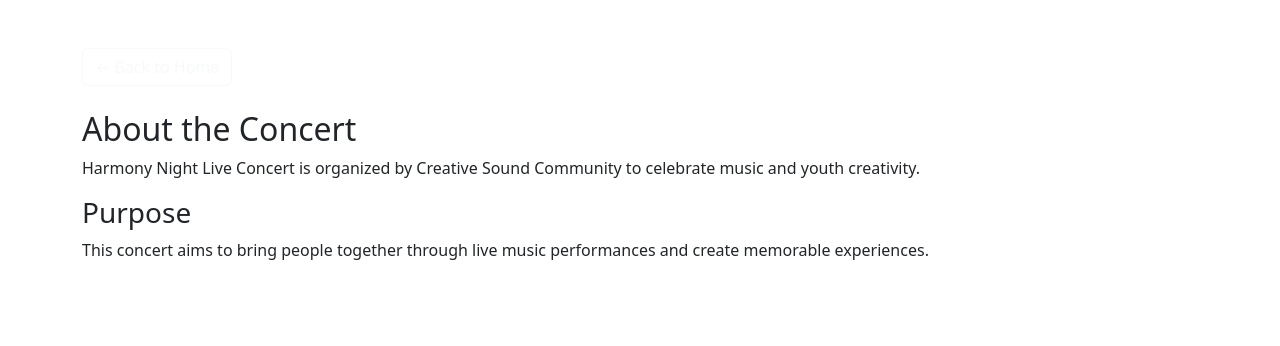
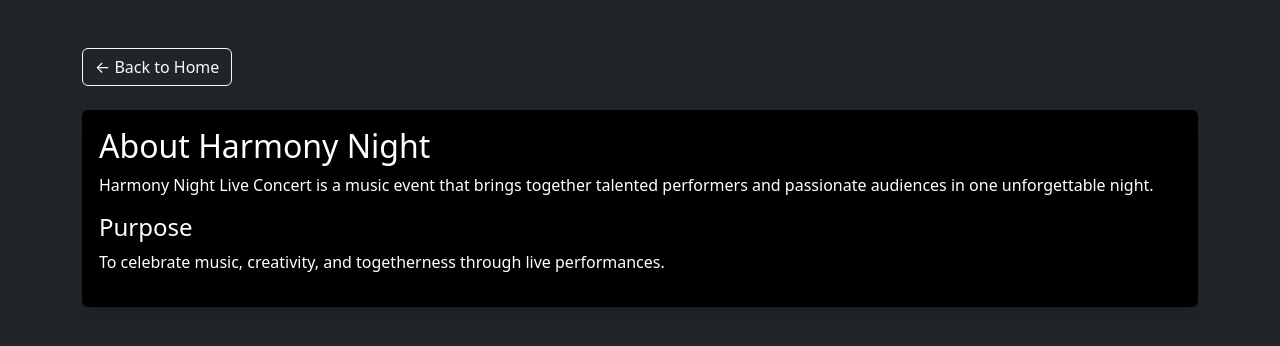
Before and after one commit to Cacaaa130800/music_concert_registration, a plain HTML site: page about.html in a window 1280 px wide. Drawn offline with nearby package versions, Linux system fonts and the light colour scheme.

Commit message:
Update about.html

```diff
--- a/about.html
+++ b/about.html
@@ -4,23 +4,27 @@
   <title>About Concert</title>
   <link href="https://cdn.jsdelivr.net/npm/bootstrap@5.3.2/dist/css/bootstrap.min.css" rel="stylesheet">
 </head>
-<body>
+<body class="bg-dark text-white">
 
 <div class="container mt-5">
-  <a href="index.html" class="btn btn-outline-light mb-4">
-  ← Back to Home
-</a>
-  <h2>About the Concert</h2>
-  <p>
-    Harmony Night Live Concert is organized by Creative Sound Community
-    to celebrate music and youth creativity.
-  </p>
 
-  <h3>Purpose</h3>
-  <p>
-    This concert aims to bring people together through live music performances
-    and create memorable experiences.
-  </p>
+  <a href="index.html" class="btn btn-outline-light mb-4">← Back to Home</a>
+
+  <div class="card bg-black text-white shadow">
+    <div class="card-body">
+      <h2>About Harmony Night</h2>
+      <p>
+        Harmony Night Live Concert is a music event that brings together
+        talented performers and passionate audiences in one unforgettable night.
+      </p>
+
+      <h4>Purpose</h4>
+      <p>
+        To celebrate music, creativity, and togetherness through live performances.
+      </p>
+    </div>
+  </div>
+
 </div>
 
 </body>
```
